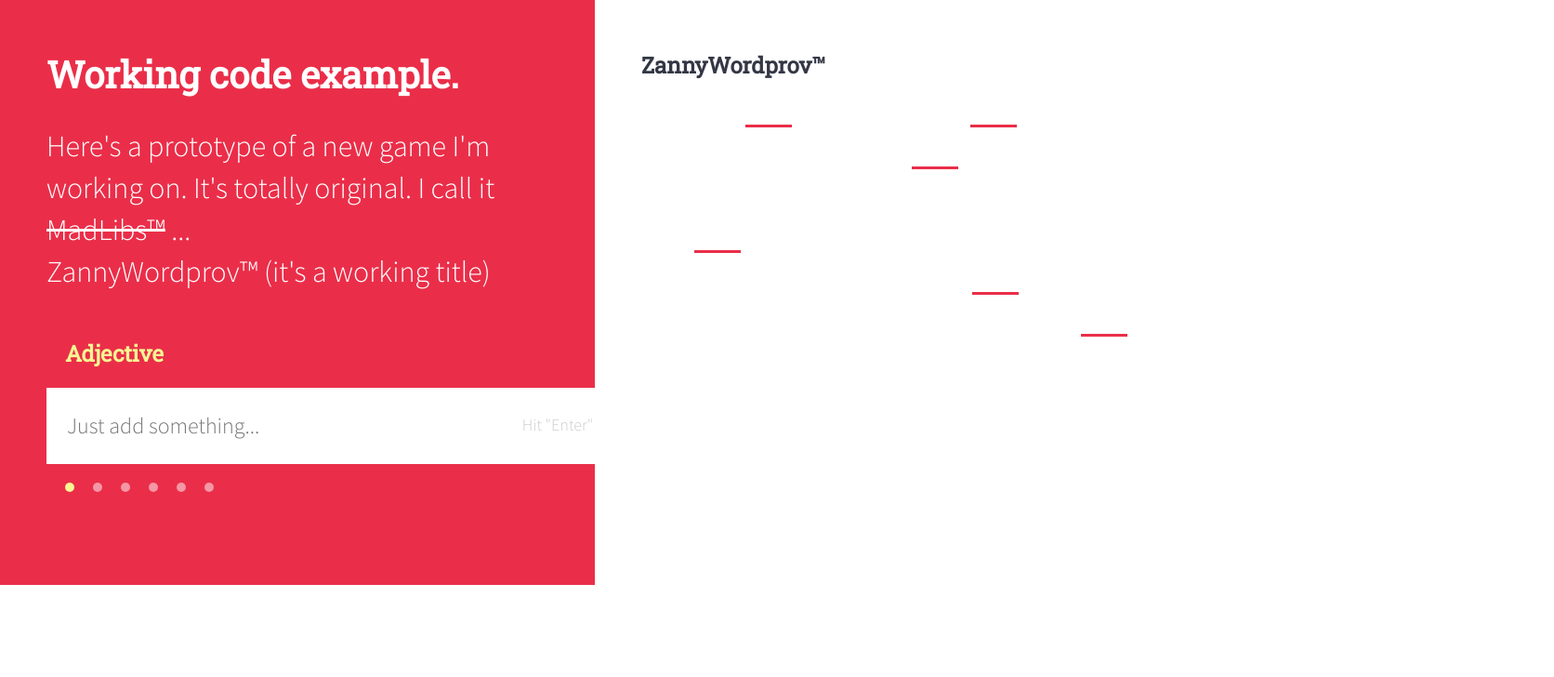
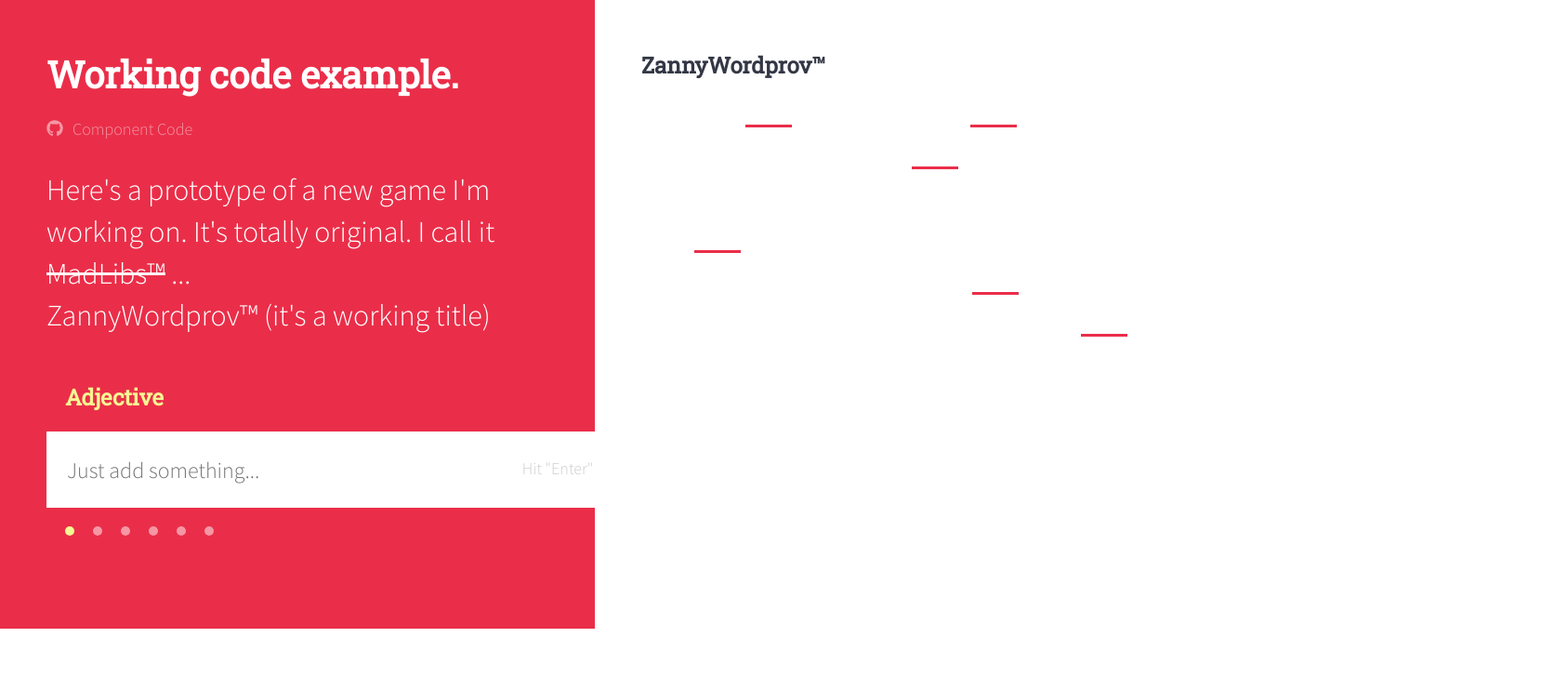
Before and after one commit to andreortiz82/andrelikesreify, a React app: page / in a window 1280 px wide. Shown: the part 3460-4188 px from the top of the page at 93% size, 1672 px wide, since content can reach past the window. Built offline with nearby package versions, Linux system fonts and the light colour scheme.

Commit message:
simple clean up. adding links to project.

```diff
--- a/src/components/Example.js
+++ b/src/components/Example.js
@@ -167,6 +167,12 @@
           <div className="form-container">
             <div className="panel">
               <h2>Working code example.</h2>
+              <span className="code-link">
+                <a href="https://github.com/andreortiz82/andrelikesreify/blob/master/src/components/Example.js" target="_blank" rel="noopener noreferrer">
+                  <i className="icon fab fa-github"></i>
+                  Component Code
+                </a>
+              </span>
               <p className="lead">Here's a prototype of a new game I'm working on. It's totally original. I call it <strike>MadLibs&trade;</strike> ... <br/>ZannyWordprov&trade; (it's a working title)</p>
               { this._ui_render_form() }
             </div>
--- a/src/stylesheets/_example.component.scss
+++ b/src/stylesheets/_example.component.scss
@@ -1,5 +1,22 @@
 .example-container {
   display: flex;
+
+  .code-link {
+    font-size: rem(18);
+    color: rgba($white, 0.5);
+
+    a {
+      color: inherit;
+      text-decoration: none;
+      transition: color 0.5s;
+
+      .icon {
+        margin-right: rem(10);
+      }
+
+      &:hover { color: $white; }
+    }
+  }
 
   .form-container,
   .story-container {
```
